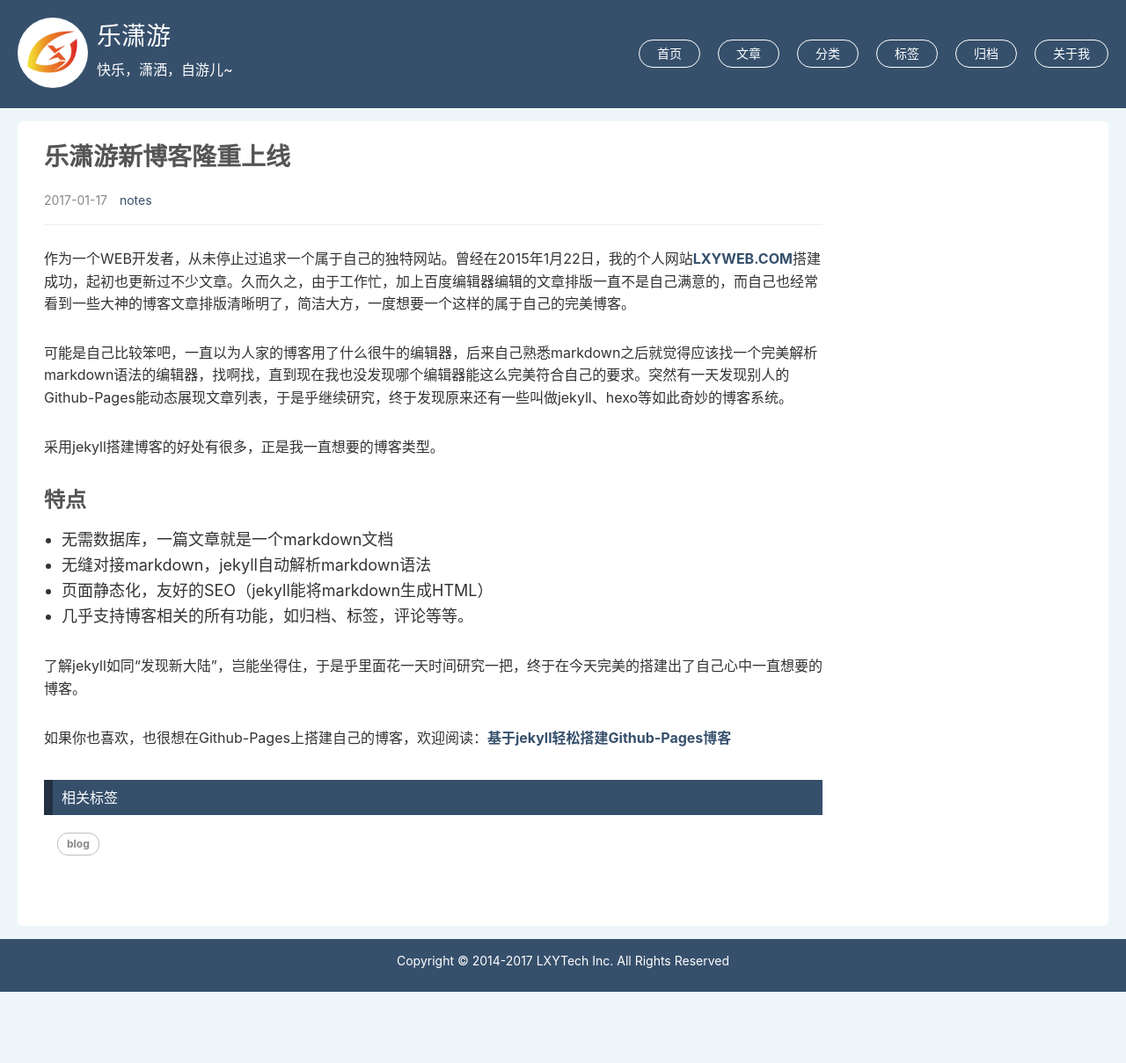
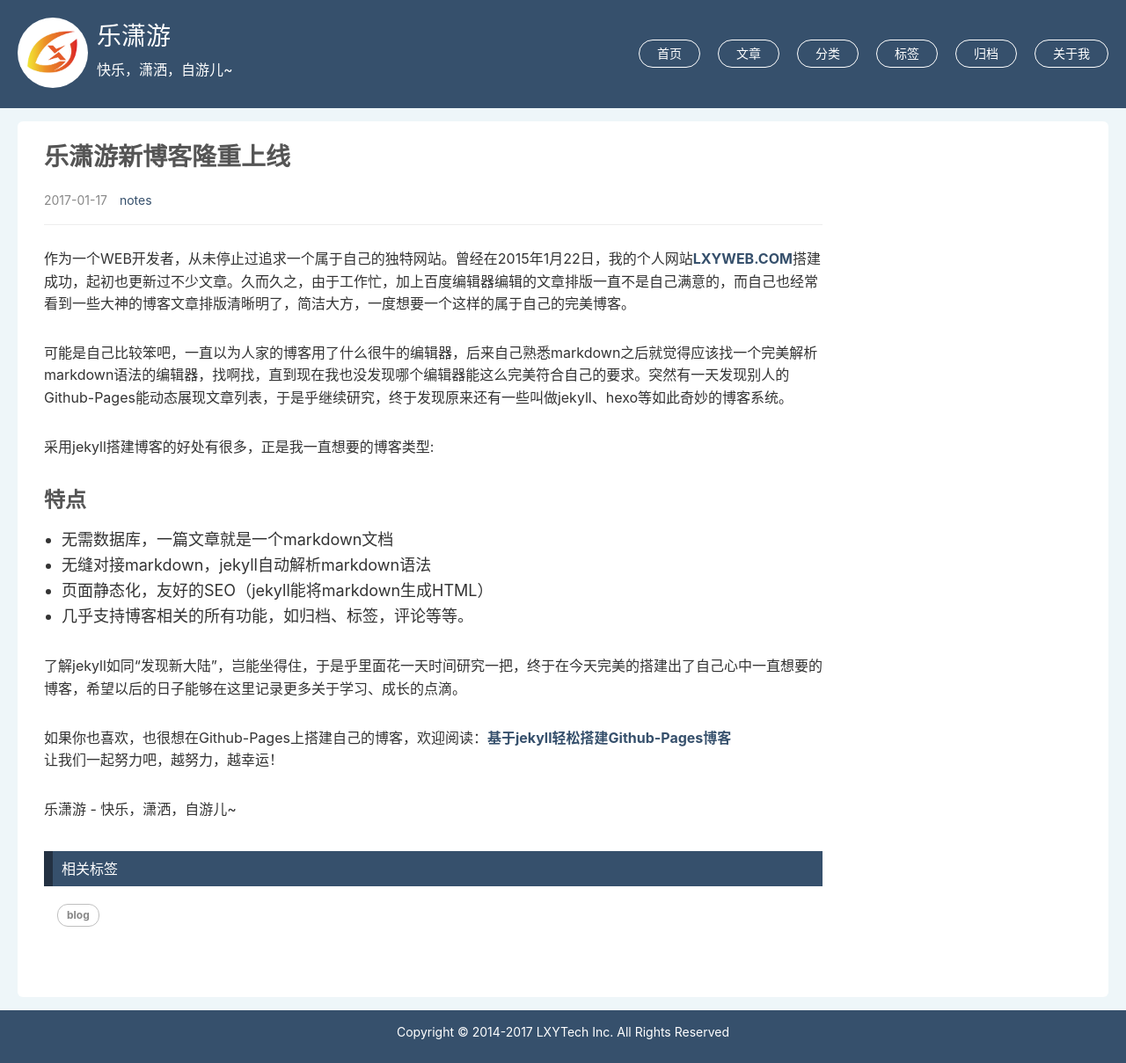
Before and after one commit to vimplus/vimplus.github.io, a Jekyll site: the page built from _posts/2017-01-17-lxy-new-blog-online.md, in a window 1280 px wide. Shown: the whole page at 88% size. Built offline with Jekyll 4.4.1, drawn with Linux system fonts in a browser that asks for light colours; comment, search, counter and statistics services are not loaded; before the commit the page ends 1128 px from its top, so only the background shows below that.

Commit message:
update article

```diff
--- a/_posts/2017-01-17-lxy-new-blog-online.md
+++ b/_posts/2017-01-17-lxy-new-blog-online.md
@@ -11,7 +11,7 @@ comments: true
 
 可能是自己比较笨吧，一直以为人家的博客用了什么很牛的编辑器，后来自己熟悉markdown之后就觉得应该找一个完美解析markdown语法的编辑器，找啊找，直到现在我也没发现哪个编辑器能这么完美符合自己的要求。突然有一天发现别人的Github-Pages能动态展现文章列表，于是乎继续研究，终于发现原来还有一些叫做jekyll、hexo等如此奇妙的博客系统。
 
-采用jekyll搭建博客的好处有很多，正是我一直想要的博客类型。
+采用jekyll搭建博客的好处有很多，正是我一直想要的博客类型:
 
 ## 特点
 * 无需数据库，一篇文章就是一个markdown文档
@@ -19,9 +19,12 @@ comments: true
 * 页面静态化，友好的SEO（jekyll能将markdown生成HTML）
 * 几乎支持博客相关的所有功能，如归档、标签，评论等等。
 
-了解jekyll如同“发现新大陆”，岂能坐得住，于是乎里面花一天时间研究一把，终于在今天完美的搭建出了自己心中一直想要的博客。
+了解jekyll如同“发现新大陆”，岂能坐得住，于是乎里面花一天时间研究一把，终于在今天完美的搭建出了自己心中一直想要的博客，希望以后的日子能够在这里记录更多关于学习、成长的点滴。
 
 如果你也喜欢，也很想在Github-Pages上搭建自己的博客，欢迎阅读：[基于jekyll轻松搭建Github-Pages博客][2]
+让我们一起努力吧，越努力，越幸运！
+
+乐潇游 - 快乐，潇洒，自游儿~
 
 
   [1]: http://www.lxyweb.com/
```
